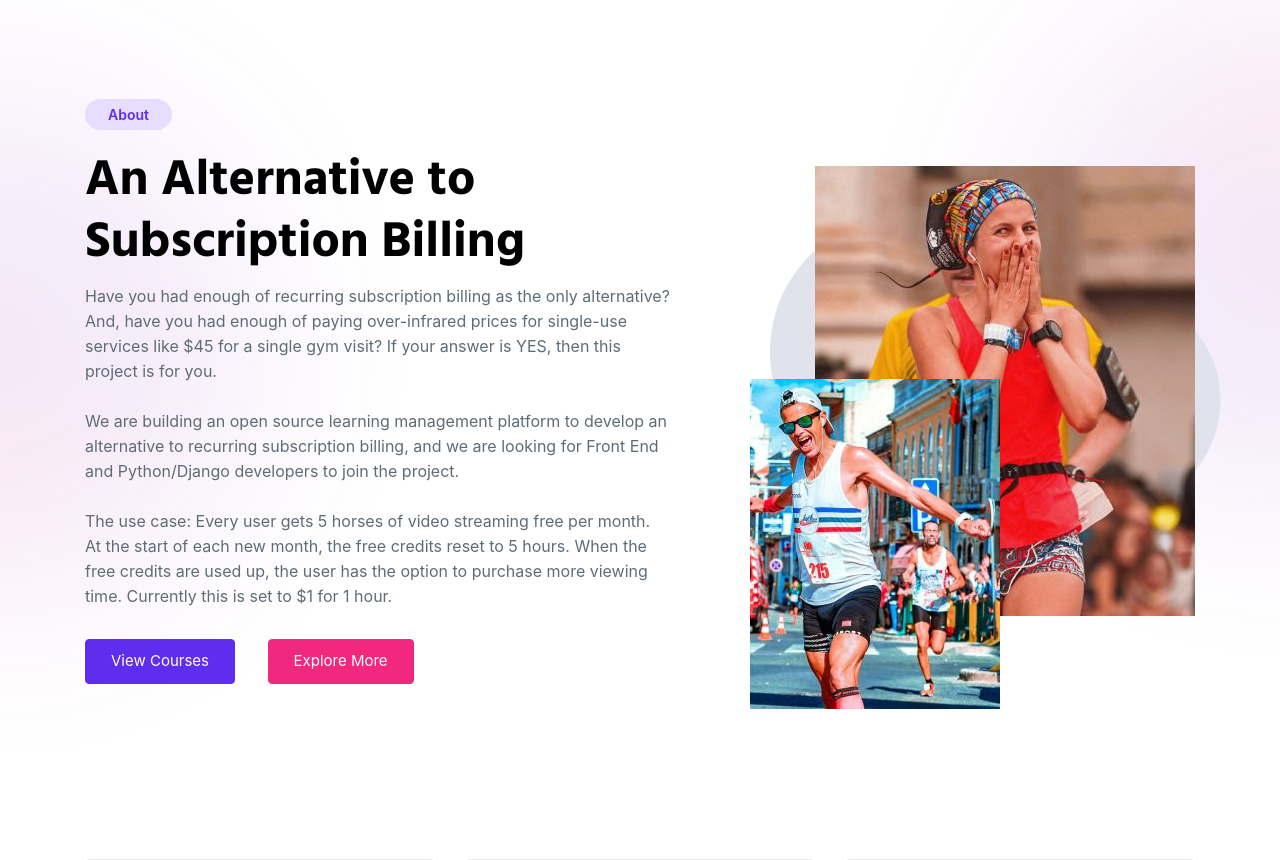
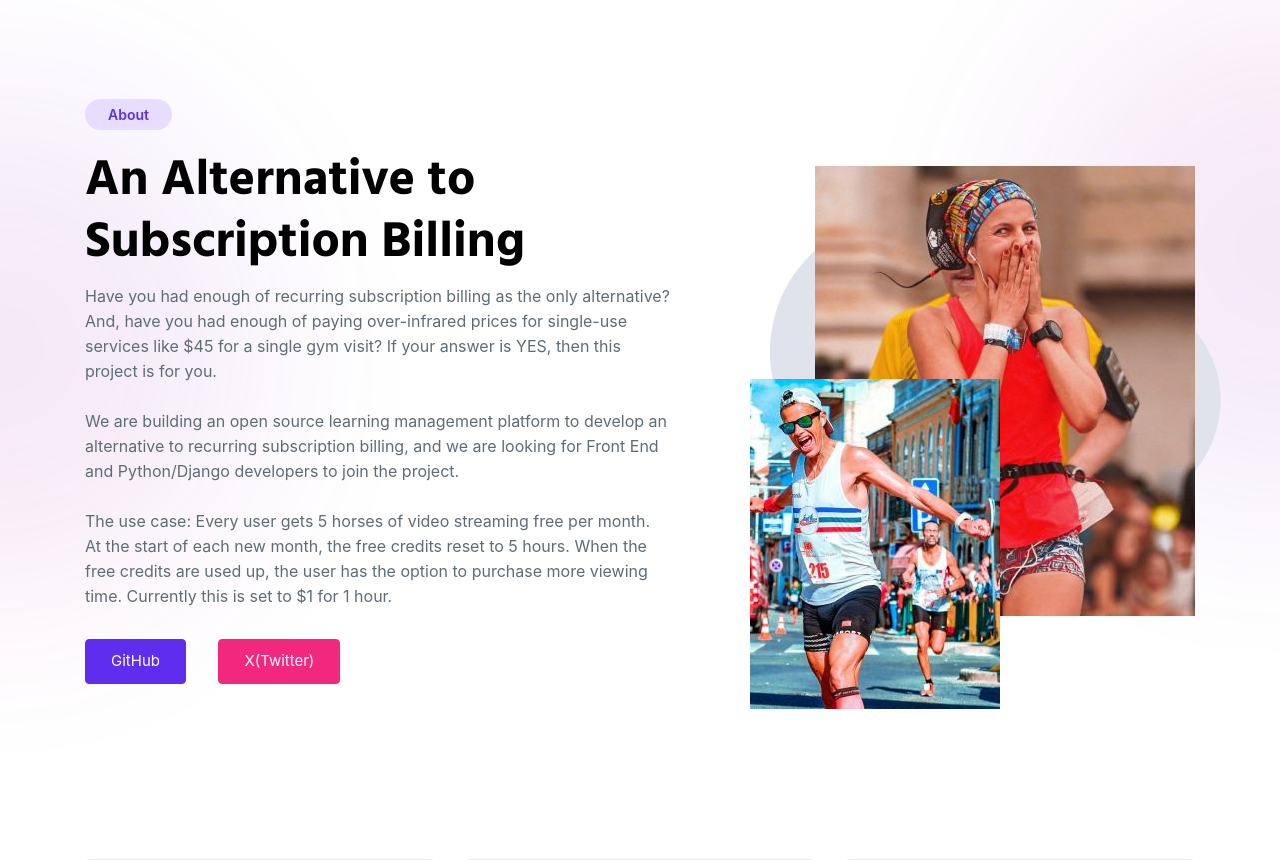
Before and after one commit to epifeni/herosjourney.one_private, a Django app: page / in a window 1280 px wide. Shown: the part 101-961 px from the top of the page. Run offline with Django 3.2, Linux system fonts and the light colour scheme; data comes from the database, SQL or seed files in the repository; some libraries are stand-ins or nearby versions.

Commit message:
added twitter and gitHub links

```diff
--- a/base/templates/base/index.html
+++ b/base/templates/base/index.html
@@ -97,10 +97,9 @@
               </p>
             </div>
             <div class="hreobannerarea__button__2">
-              <a class="default__button" href="{% url 'courses' %}">View Courses</a>
-              <a class="default__button hreobannerarea__button__3" href="{% url 'courses' %}"
-                >Explore More</a
-              >
+              <a class="default__button" href="https://github.com/epifeni/herosjourney.one_private">GitHub</a>
+              <a class="default__button hreobannerarea__button__3" href="https://twitter.com/OneHerosJourney"
+                >X(Twitter)</a>
             </div>
           </div>
         </div>
```
